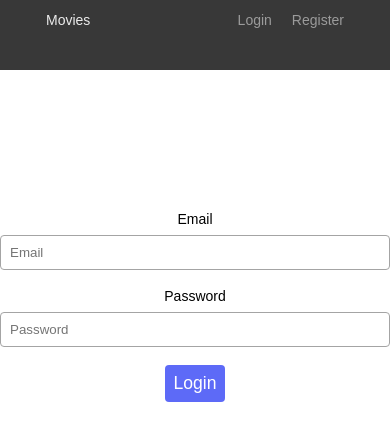
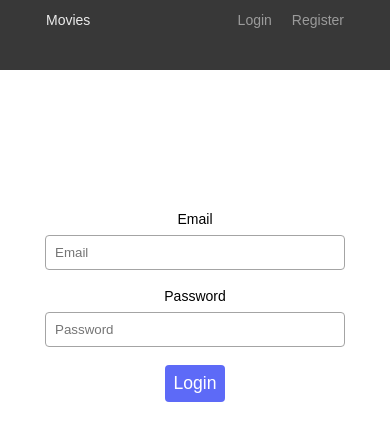
Before and after one commit to dbegogow/movies-library, a React (Create React App) app: page /login in a window 390 px wide. Shown: the top 440 px of the page. Built offline with nearby package versions, Linux system fonts and the light colour scheme.

Commit message:
Made Forms style responsive

```diff
--- a/src/components/Forms/Form.module.css
+++ b/src/components/Forms/Form.module.css
@@ -7,6 +7,12 @@
     top: 25vh;
     margin: 0 auto;
     max-width: 650px;
+}
+
+@media (max-width: 768px) {
+    .container {
+        max-width: 300px;
+    }
 }
 
 .input {
```
